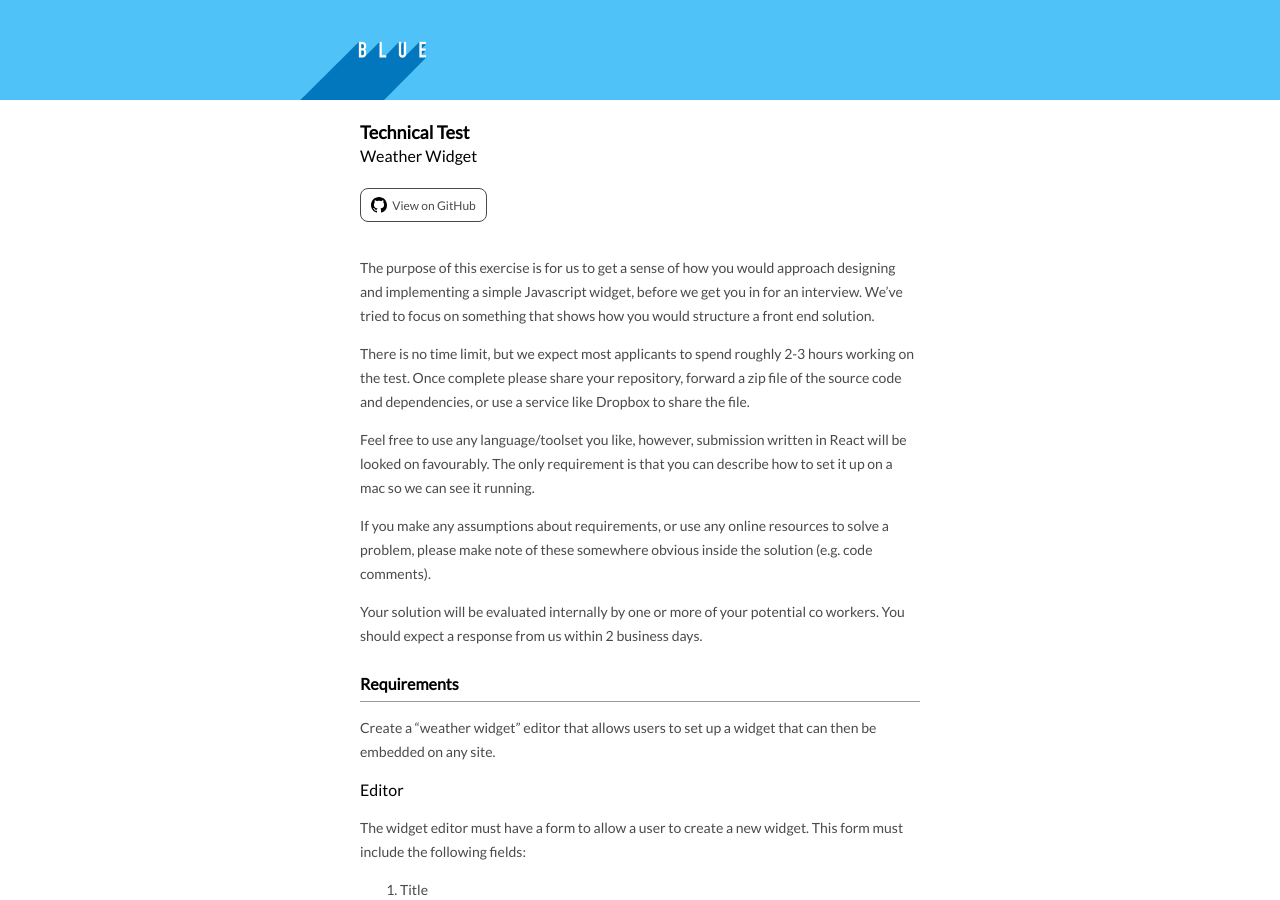
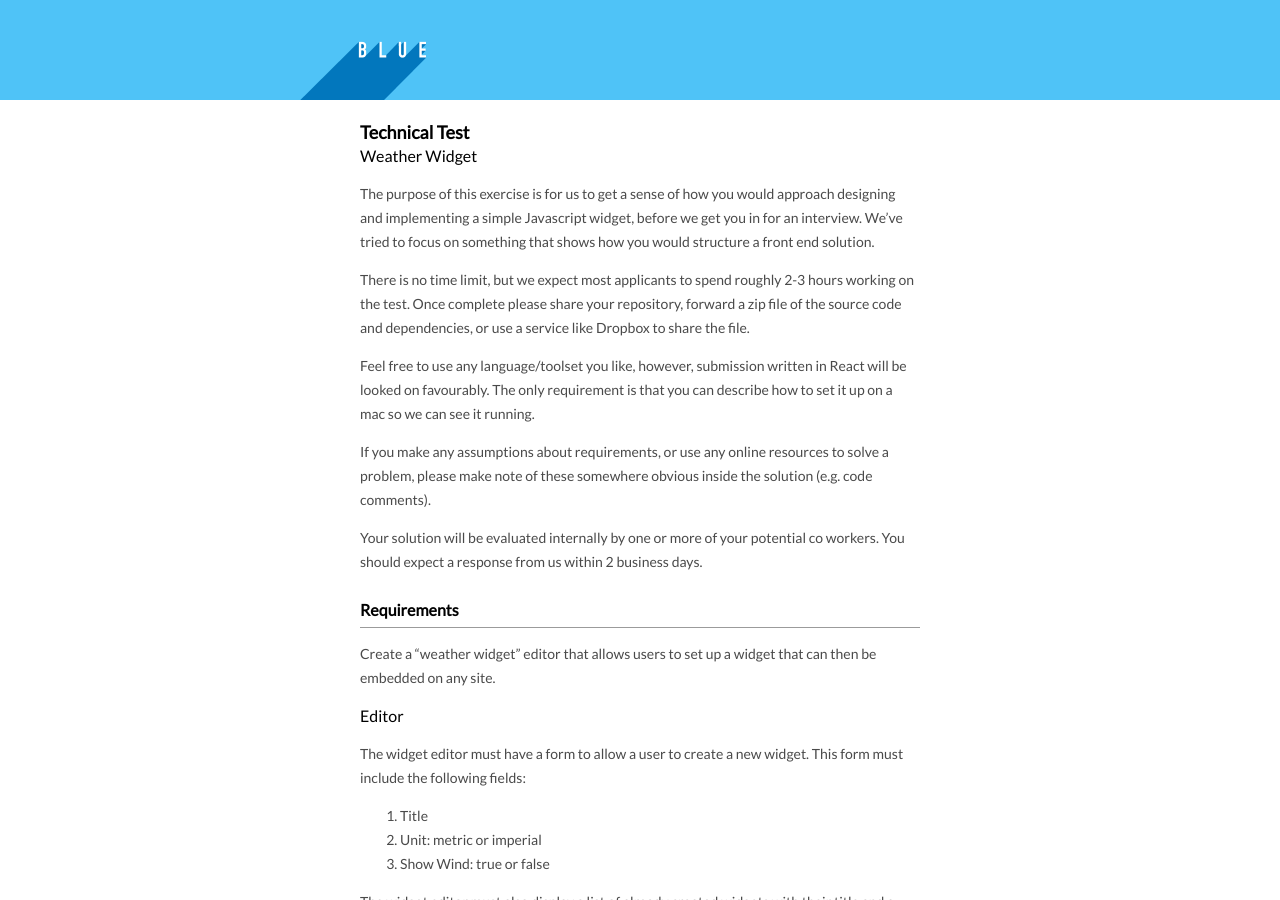
Before and after one commit to ffxblue/interview-tests, a Jekyll site: the page built from test/weather-widget.md, in a window 1280 px wide and 900 px high. Built offline with Jekyll 4.4.1, drawn with Linux system fonts in a browser that asks for light colours.

Commit message:
Remove github reference

```diff
--- a/_layouts/test.html
+++ b/_layouts/test.html
@@ -3,5 +3,4 @@ layout: default
 ---
 <h1>Technical Test</h1>
 <h3>{{ page.title }}</h3>
-<a href="{{ site.gh.repo }}" class="btn"><svg class="octicon octicon-mark-github" viewBox="0 0 16 16" version="1.1" width="16" height="16" aria-hidden="true"><path fill-rule="evenodd" d="M8 0C3.58 0 0 3.58 0 8c0 3.54 2.29 6.53 5.47 7.59.4.07.55-.17.55-.38 0-.19-.01-.82-.01-1.49-2.01.37-2.53-.49-2.69-.94-.09-.23-.48-.94-.82-1.13-.28-.15-.68-.52-.01-.53.63-.01 1.08.58 1.23.82.72 1.21 1.87.87 2.33.66.07-.52.28-.87.51-1.07-1.78-.2-3.64-.89-3.64-3.95 0-.87.31-1.59.82-2.15-.08-.2-.36-1.02.08-2.12 0 0 .67-.21 2.2.82.64-.18 1.32-.27 2-.27.68 0 1.36.09 2 .27 1.53-1.04 2.2-.82 2.2-.82.44 1.1.16 1.92.08 2.12.51.56.82 1.27.82 2.15 0 3.07-1.87 3.75-3.65 3.95.29.25.54.73.54 1.48 0 1.07-.01 1.93-.01 2.2 0 .21.15.46.55.38A8.013 8.013 0 0 0 16 8c0-4.42-3.58-8-8-8z"></path></svg> View on GitHub</a>
 {{ content }}
```
